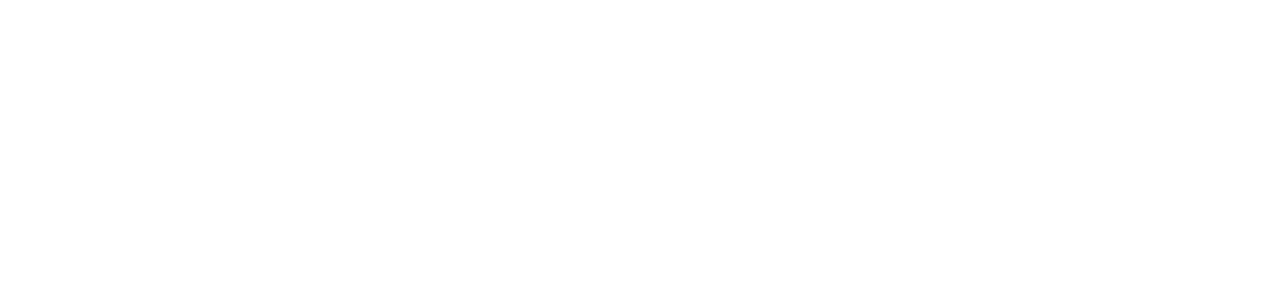
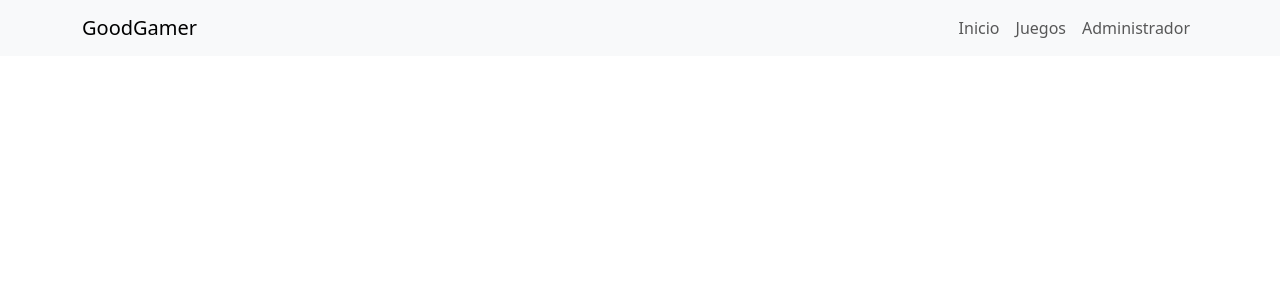
Before and after one commit to Matiassanchez18/GoodGaming-proyectofinal, a React (Vite) app: page / in a window 1280 px wide. Shown: the top 300 px of the page. Built offline with nearby package versions, Linux system fonts and the light colour scheme.

Commit message:
Se añadio el Menu

```diff
--- a/package.json
+++ b/package.json
@@ -14,7 +14,8 @@
     "react": "^18.3.1",
     "react-bootstrap": "^2.10.7",
     "react-dom": "^18.3.1",
-    "react-hook-form": "^7.54.2"
+    "react-hook-form": "^7.54.2",
+    "react-router": "^7.1.1"
   },
   "devDependencies": {
     "@eslint/js": "^9.17.0",
--- a/src/App.jsx
+++ b/src/App.jsx
@@ -1,12 +1,17 @@
 import { useState } from 'react'
+import { BrowserRouter, Routes, Route } from "react-router";
 import './App.css'
-
+import "bootstrap/dist/css/bootstrap.min.css";
+import Menu from'./components/pages/common/Menu'
 function App() {
 
 
   return (
     <>
+    <BrowserRouter>
+    <Menu></Menu>
 
+    </BrowserRouter>
     </>
   )
 }
--- a/src/components/pages/common/Menu.jsx
+++ b/src/components/pages/common/Menu.jsx
@@ -0,0 +1,29 @@
+import React from "react";
+import Container from 'react-bootstrap/Container';
+import Nav from 'react-bootstrap/Nav';
+import "bootstrap/dist/css/bootstrap.min.css";
+import Navbar from 'react-bootstrap/Navbar';
+import NavDropdown from 'react-bootstrap/NavDropdown';
+
+const Menu = () => {
+  return (
+    <div>
+      <Navbar expand="lg" className="bg-body-tertiary">
+        <Container>
+          <Navbar.Brand href="#home">GoodGamer</Navbar.Brand>
+          <Navbar.Toggle aria-controls="basic-navbar-nav" />
+          <Navbar.Collapse id="basic-navbar-nav">
+            {/* Añadido ms-auto para mover los enlaces al final */}
+            <Nav className="ms-auto">
+              <Nav.Link href="#home">Inicio</Nav.Link>
+              <Nav.Link href="#home">Juegos</Nav.Link>
+              <Nav.Link href="#link">Administrador</Nav.Link>
+            </Nav>
+          </Navbar.Collapse>
+        </Container>
+      </Navbar>
+    </div>
+  );
+};
+
+export default Menu;
```
Also changed, not shown: 1 other file (tests, documents, lock files or other folders).
